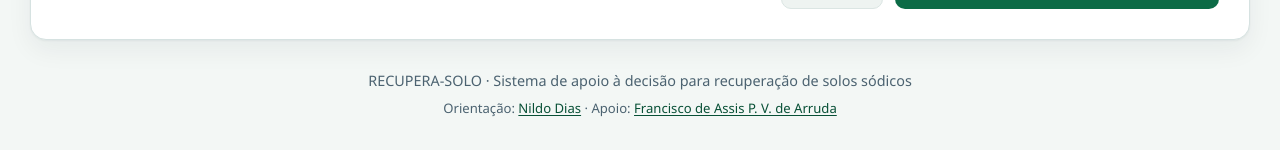
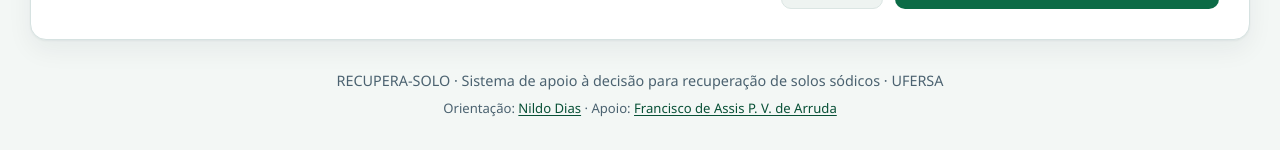
Before and after one commit to pwebufersa/recupera-solo, a website: page index.html in a window 1280 px wide. Shown: the part 1789-1939 px from the top of the page. Drawn offline with Linux system fonts and the light colour scheme.

Commit message:
UFERSA mencionada no rodapé

```diff
--- a/index.html
+++ b/index.html
@@ -161,7 +161,7 @@
 </main>
 
 <footer>
-  <p>RECUPERA-SOLO · Sistema de apoio à decisão para recuperação de solos sódicos</p>
+  <p>RECUPERA-SOLO · Sistema de apoio à decisão para recuperação de solos sódicos · UFERSA</p>
   <p class="autoria">Orientação: <a href="https://sigaa.ufersa.edu.br/sigaa/public/docente/portal.jsf?siape=1505717">Nildo Dias</a> · Apoio: <a href="https://sigaa.ufersa.edu.br/sigaa/public/docente/portal.jsf?siape=1817174">Francisco de Assis P. V. de Arruda</a></p>
 </footer>
 
```
Also changed, not shown: prints/depois-celular.png, prints/depois-desktop.png, prints/depois-resultados-celular.png.
